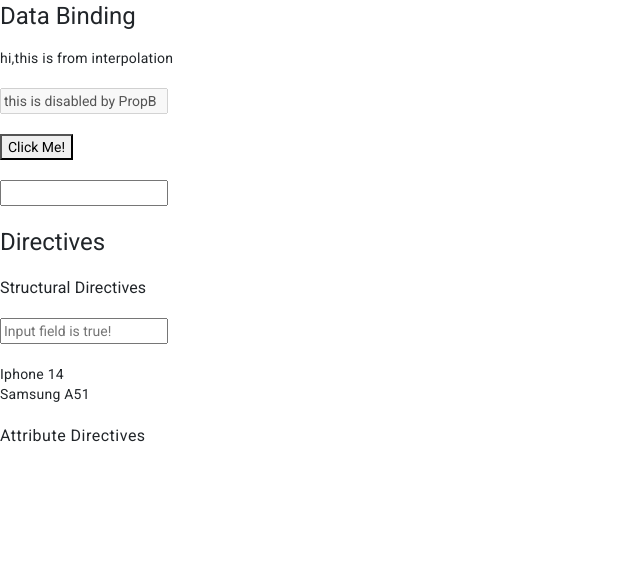
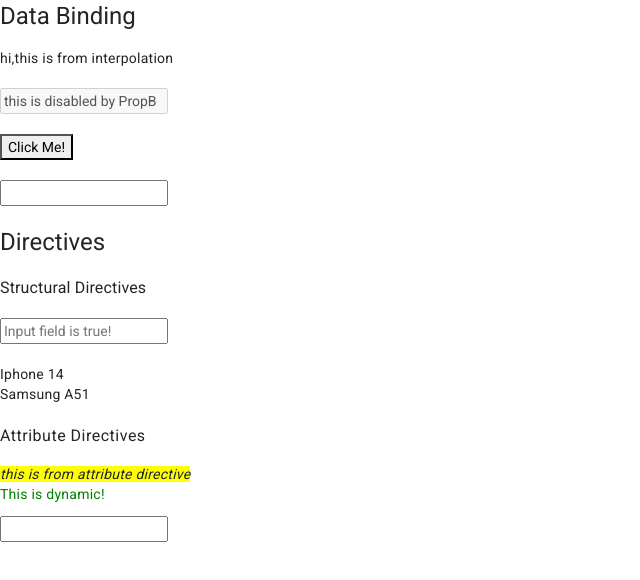
Before and after one commit to Pavithrakanchana/Angular_POC, an Angular app in the folder AngularPOC/: page / in a window 1280 px wide. Shown: the top 580 px of the page, without its empty margins (0-640 px from the left). Built offline with nearby package versions, Linux system fonts and the light colour scheme.

Commit message:
Attribute directives completed

```diff
--- a/AngularPOC/src/app/concepts/directives/directives.component.css
+++ b/AngularPOC/src/app/concepts/directives/directives.component.css
@@ -0,0 +1,6 @@
+.highlight{
+    background-color: yellow;
+}
+.italic{
+    font-style: italic;
+}
--- a/AngularPOC/src/app/concepts/directives/directives.component.html
+++ b/AngularPOC/src/app/concepts/directives/directives.component.html
@@ -21,7 +21,10 @@
         <h4>Attribute Directives</h4>
     </div>
     <!-- ngClass -->
+     <span [ngClass]="{'highlight': isHighlighted, 'italic': isItalic}">this is from attribute directive</span>
     <!-- ngStyle -->
+     <p [ngStyle]="{'color': isActive ? 'green' : 'red'}">This is dynamic!</p>
     <!-- ngModel -->
-    <!-- ngTemplateOutlet -->
+     <input [(ngModel)]="name" type="text"/>
+     <span>{{ name }}</span>
 </div>
--- a/AngularPOC/src/app/concepts/directives/directives.component.ts
+++ b/AngularPOC/src/app/concepts/directives/directives.component.ts
@@ -1,15 +1,20 @@
 import { CommonModule } from '@angular/common';
 import { Component } from '@angular/core';
+import { FormsModule } from '@angular/forms';
 
 @Component({
   selector: 'app-directives',
   standalone: true,
-  imports: [CommonModule],
+  imports: [CommonModule, FormsModule],
   templateUrl: './directives.component.html',
   styleUrl: './directives.component.css'
 })
 export class DirectivesComponent {
   isInputNeeded:boolean = true;
   products:any = ["Iphone 14", "Samsung A51"];
+  isActive:boolean = true;
+  isHighlighted:boolean = true;
+  isItalic:boolean = true;
+  name : string = '';
 
 }
```
